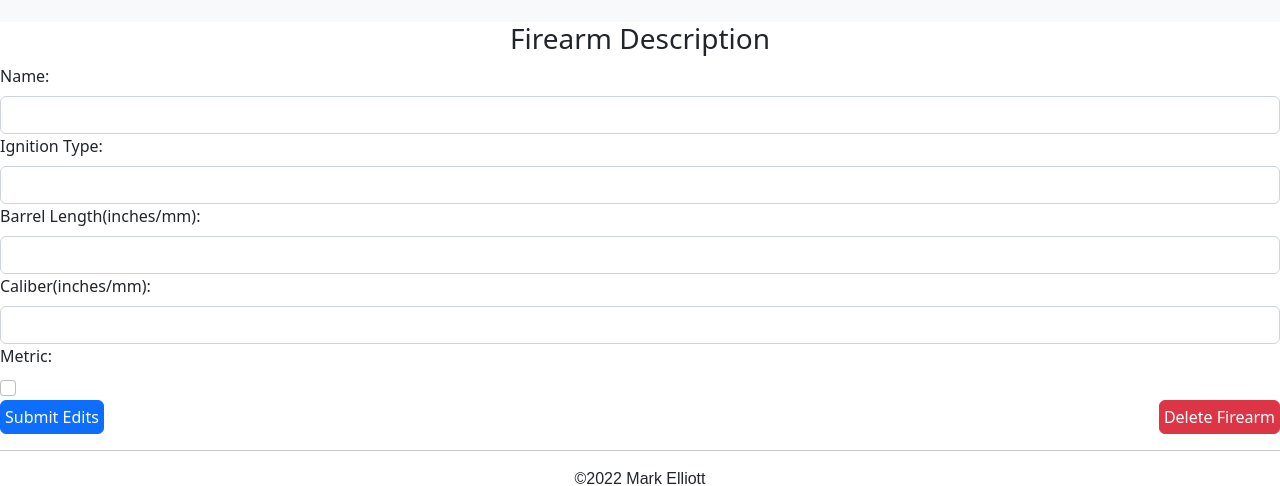
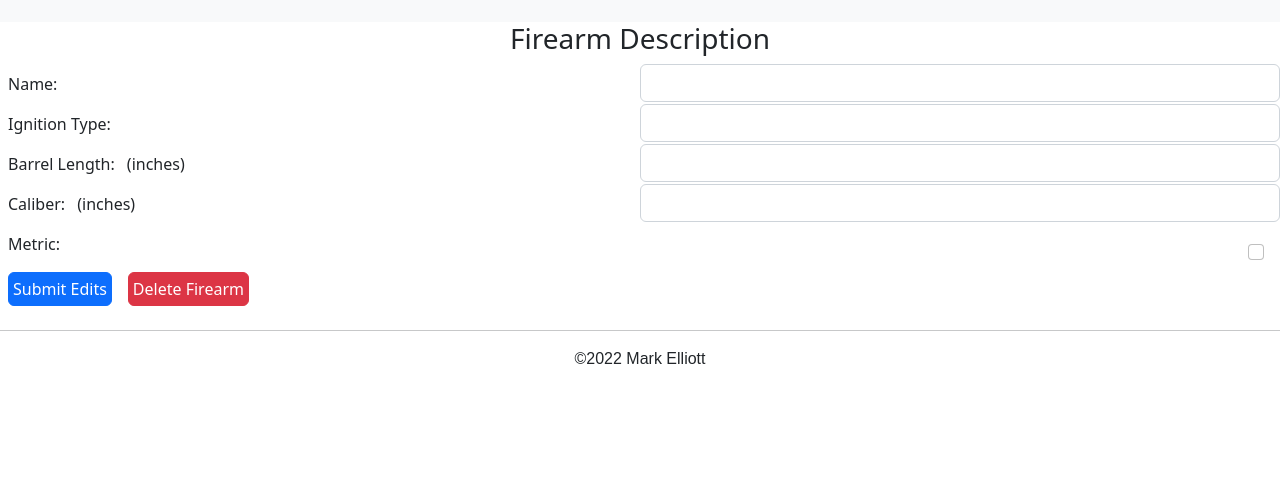
Before and after one commit to melliott7264/range-log, a React (Create React App) app in the folder client/: page /firearms/single/0 in a window 1280 px wide. Shown: the part 422-908 px from the top of the page. After the commit the page ends 809 px from the top, so only its background shows below. Built offline with nearby package versions, Linux system fonts and the light colour scheme; no server answers.

Commit message:
added formatting to single firearm form

```diff
--- a/client/src/components/SingleFirearm.js
+++ b/client/src/components/SingleFirearm.js
@@ -12,6 +12,8 @@ const SingleFirearm = () => {
   const { id } = useParams();
 
   const loggedIn = AuthService.loggedIn();
+
+  let measureInches = ' (inches)';
 
   // state controlling firearm description data
   const [firearmData, setFirearmData] = useState({});
@@ -79,6 +81,11 @@ const SingleFirearm = () => {
       console.log(err);
     }
   };
+
+  if (firearmData.measureSystem === true) {
+    measureInches = ' (mm)';
+  }
+
   return (
     <div>
       <div className="text-center">
@@ -86,8 +93,10 @@ const SingleFirearm = () => {
       </div>
       <Form onSubmit={handleEditFirearm}>
         <Form.Group>
-          <Form.Label>Name:</Form.Label>
+          <Form.Label className="m-2">Name:</Form.Label>
+
           <Form.Control
+            className="w-50 float-end"
             type="text"
             name="name"
             value={firearmData.name || ''}
@@ -95,8 +104,9 @@ const SingleFirearm = () => {
           />
         </Form.Group>
         <Form.Group>
-          <Form.Label>Ignition Type:</Form.Label>
+          <Form.Label className="m-2">Ignition Type:</Form.Label>
           <Form.Control
+            className="w-50 float-end"
             type="text"
             name="ignitionType"
             value={firearmData.ignitionType || ''}
@@ -104,8 +114,10 @@ const SingleFirearm = () => {
           />
         </Form.Group>
         <Form.Group>
-          <Form.Label>Barrel Length(inches/mm):</Form.Label>
+          <Form.Label className="m-2">Barrel Length:</Form.Label>
+          <span>{measureInches}</span>
           <Form.Control
+            className="w-50 float-end"
             type="number"
             step="1"
             name="barrelLength"
@@ -114,8 +126,10 @@ const SingleFirearm = () => {
           />
         </Form.Group>
         <Form.Group>
-          <Form.Label>Caliber(inches/mm):</Form.Label>
+          <Form.Label className="m-2">Caliber:</Form.Label>
+          <span>{measureInches}</span>
           <Form.Control
+            className="w-50 float-end"
             type="number"
             step="0.001"
             name="caliber"
@@ -124,19 +138,20 @@ const SingleFirearm = () => {
           />
         </Form.Group>
         <Form.Group>
-          <Form.Label>Metric:</Form.Label>
+          <Form.Label className="m-2">Metric:</Form.Label>
           <Form.Check
+            className="m-2 p-2 float-end"
             type="checkbox"
             name="measureSystem"
             checked={firearmData.measureSystem || false}
             onChange={handleDataChange}
           />
         </Form.Group>
-        <Button className="p-1" type="submit" variant="primary">
+        <Button className="p-1 m-2" type="submit" variant="primary">
           Submit Edits
         </Button>
         <Button
-          className="delete-btn p-1"
+          className="p-1 m-2"
           type="button"
           variant="danger"
           onClick={handleFirearmDelete}
--- a/client/src/index.css
+++ b/client/src/index.css
@@ -12,6 +12,6 @@ code {
     monospace;
 }
 
-.delete-btn {
-  float: right;
+.form-control {
+  width: 50%;
 }
```
